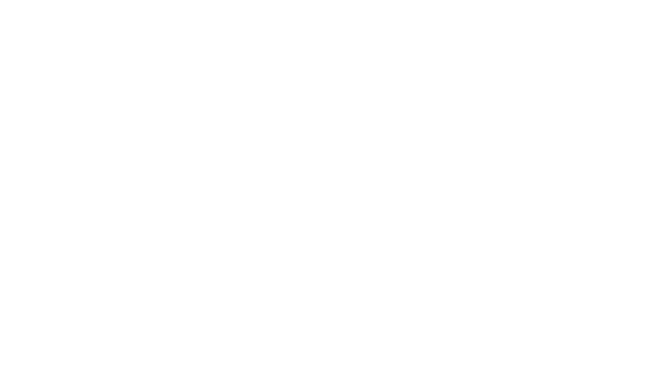
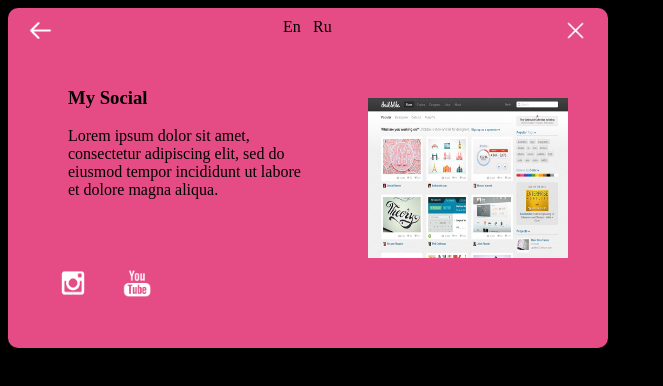
Before and after one commit to pavelmikhota/Social-Slider, a plain HTML site: page index.html in a window 1280 px wide. Shown: the whole page, without its empty margins (0-663 px from the left). Drawn offline with Linux system fonts and the light colour scheme.

Commit message:
Fix
Fixed navigation buttons
Added youtube icons

```diff
--- a/css/slider.css
+++ b/css/slider.css
@@ -1,3 +1,91 @@
-.wrapper{
+body{
+  background-color: black;
+}
 
+.social{
+  width: 600px;
+  height: 340px;
+  background-color: #E54C85;
+  border-radius: 10px;
+  position: absolute;
 }
+
+.social__nav{
+  margin-top: 10px;
+}
+
+.social__nav__back{
+  width: 25px;
+  height: 25px;
+  background-image: url(../img/arrow.png);
+  background-size: 25px;
+  margin-left: 20px;
+  float: left;
+}
+
+.social__nav__eng{
+  position: absolute;
+  margin-left: 275px;
+}
+
+.social__nav__ru{
+  position: absolute;
+  margin-left: 305px;
+}
+
+.social__nav__close{
+  width: 25px;
+  height: 25px;
+  background-image: url(../img/close.png);
+  background-size: 25px;
+  float: right;
+  margin-right: 20px;
+}
+
+.social__content{
+  margin-left: 60px;
+  margin-top: 60px;
+}
+
+.social__content__image{
+  float: right;
+  margin-right: 40px;
+  margin-top: 30px;
+}
+
+.social__content__text{
+  width: 240px;
+  float: left;
+}
+
+.social__bar{
+  margin-top: 250px;
+}
+
+li{
+  width: 50px;
+  height: 50px;
+  list-style-type: none;
+  display: inline-block;
+  margin-right: 10px;
+}
+
+.inst{
+  background-image: url(../img/inst.png);
+  background-size: 50px;
+}
+
+.inst:hover{
+  background-image: url(../img/instHover.png);
+  background-size: 50px;
+}
+
+.youtube{
+  background-image: url(../img/youtube.png);
+  background-size: 50px;
+}
+
+.youtube:hover{
+  background-image: url(../img/youtubeHover.png);
+  background-size: 50px;
+}
--- a/index.html
+++ b/index.html
@@ -1,13 +1,32 @@
 <!DOCTYPE html>
  <html lang="en">
    <head>
-    <link rel="stylesheet" href="/css/reset.css">
-    <link rel="stylesheet" href="css/slider.css">
+     <link href="css/slider.css" rel="stylesheet">
    </head>
    <body>
      <div class="wrapper">
-      <div class="social__block">
-
+       <div class="social">
+         <div class="social__nav">
+           <div class="social__nav__back"></div>
+           <div class="social__nav__eng">En</div>
+           <div class="social__nav__ru">Ru</div>
+           <div class="social__nav__close"></div>
+         </div>
+         <div class="social__content">
+           <span class="social__content__text">
+             <h3>My <span>Social</span></h3>
+             <p>Lorem ipsum dolor sit amet, consectetur adipiscing elit, sed do eiusmod tempor incididunt ut labore et dolore magna aliqua.</p>
+           </span>
+           <span class="social__content__image">
+             <img src="img/DribbbleScreenshot.jpg" alt="Dribbble Screenshot" width="200" height="160">
+           </span>
+         </div>
+         <div class="social__bar">
+           <ul>
+             <li class="inst"></li>
+             <li class="youtube"></li>
+           </ul>
+         </div>
        </div>
      </div>
    </body>
```
Also changed, not shown: img/inst.png (added), img/instHover.png (added), img/youtube.png (added), img/youtubeHover.png (added). Lines whose indentation alone changed are shown as unchanged.
